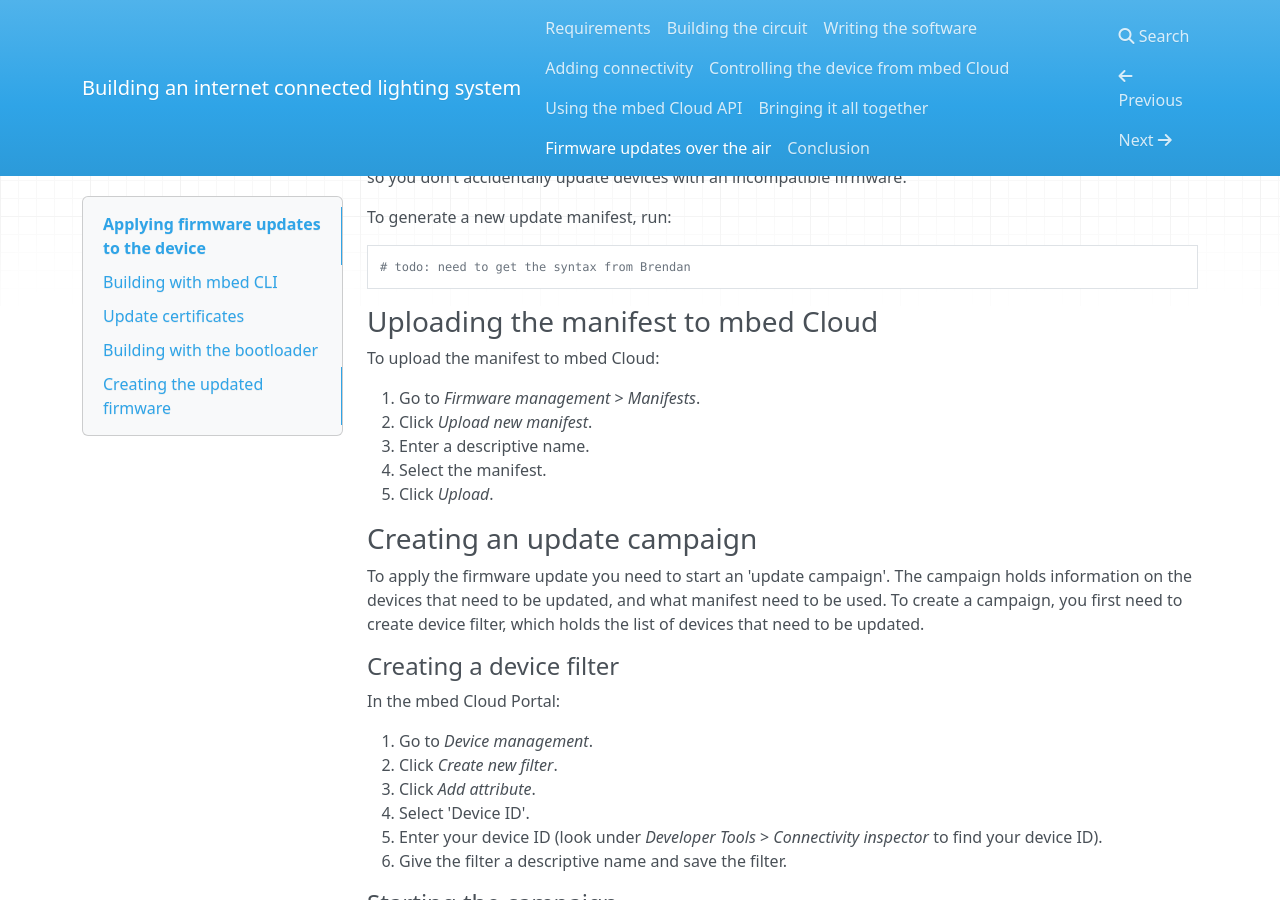
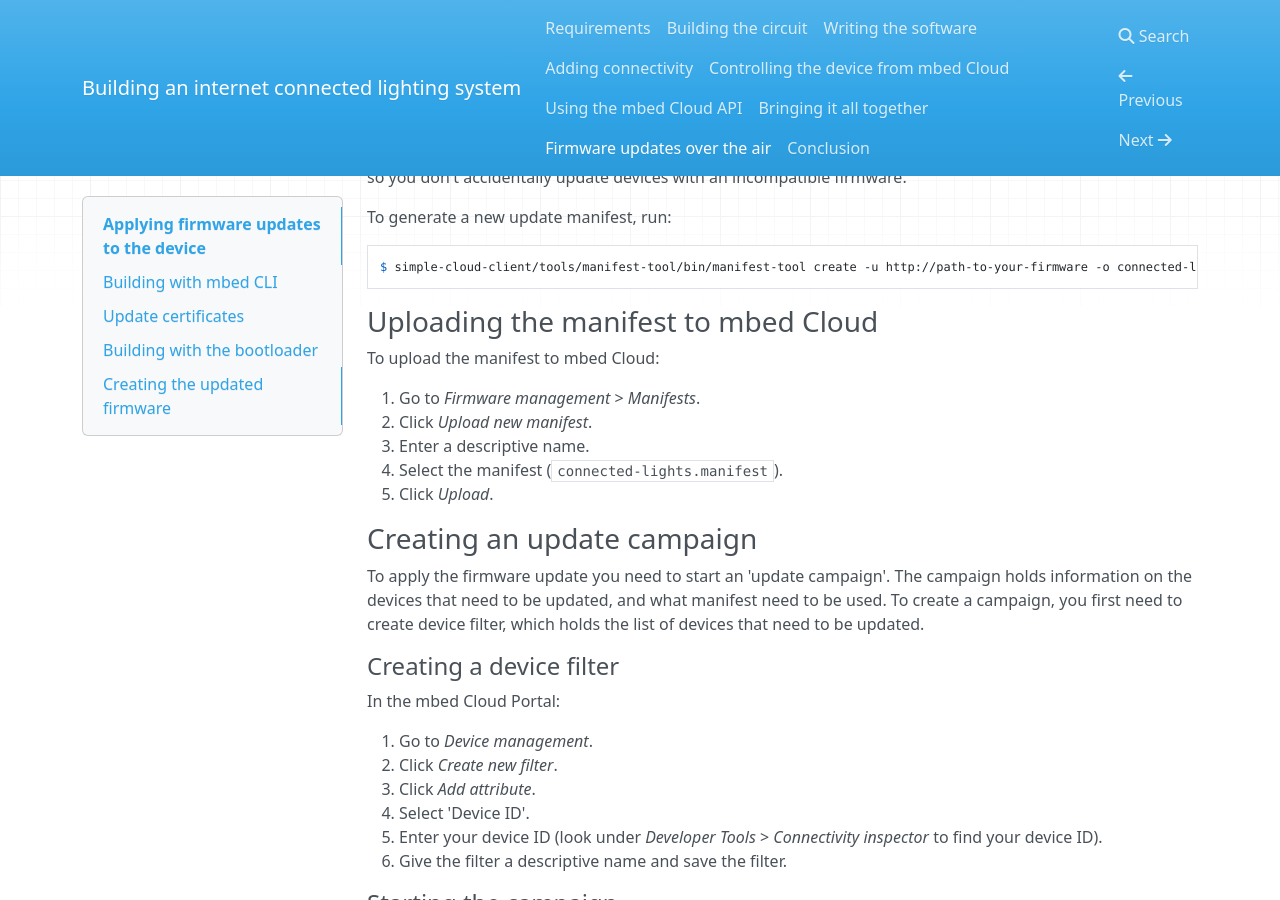
Before and after one commit to PelionIoT/connected-lights-cloud, an MkDocs documentation site: the page built from docs/8_updates.md, in a window 1280 px wide and 900 px high, scrolled down 3923 px. Built offline with MkDocs 1.6.1, drawn with Linux system fonts in a browser that asks for light colours; nearby versions of some CDN libraries; old or Windows-style settings are respelled for this version of MkDocs; some of the changed text lies outside the part shown.

Commit message:
Add note on the command to create new manifests

````diff
--- a/docs/8_updates.md
+++ b/docs/8_updates.md
@@ -148,7 +148,7 @@ Every firmware update requires an update manifest. This update contains the cryp
 To generate a new update manifest, run:
 
 ```
-# todo: need to get the syntax from Brendan
+$ simple-cloud-client/tools/manifest-tool/bin/manifest-tool create -u http://path-to-your-firmware -o connected-lights.manifest
 ```
 
 ### Uploading the manifest to mbed Cloud
@@ -158,7 +158,7 @@ To upload the manifest to mbed Cloud:
 1. Go to *Firmware management* > *Manifests*.
 1. Click *Upload new manifest*.
 1. Enter a descriptive name.
-1. Select the manifest.
+1. Select the manifest (`connected-lights.manifest`).
 1. Click *Upload*.
 
 ### Creating an update campaign
````
Also changed, not shown: other parts of docs/8_updates.md (+1 -1 lines), 1 other file.
